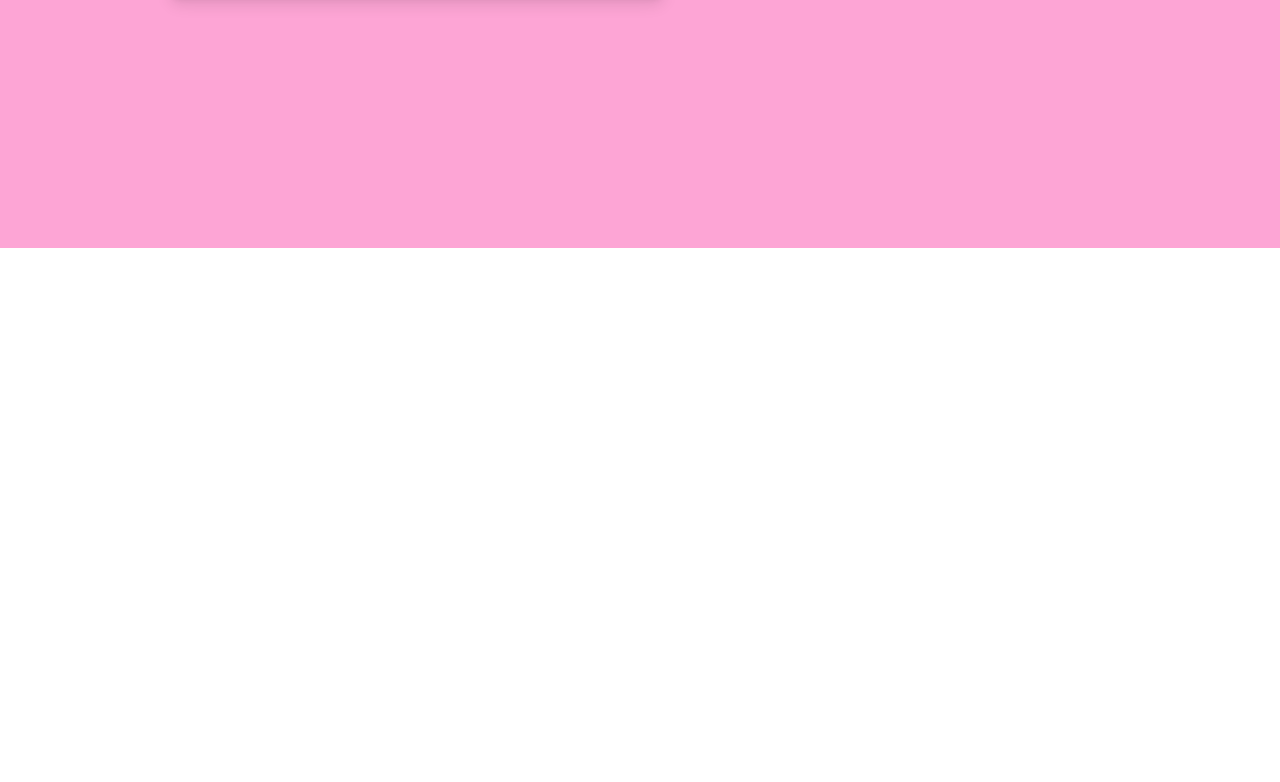
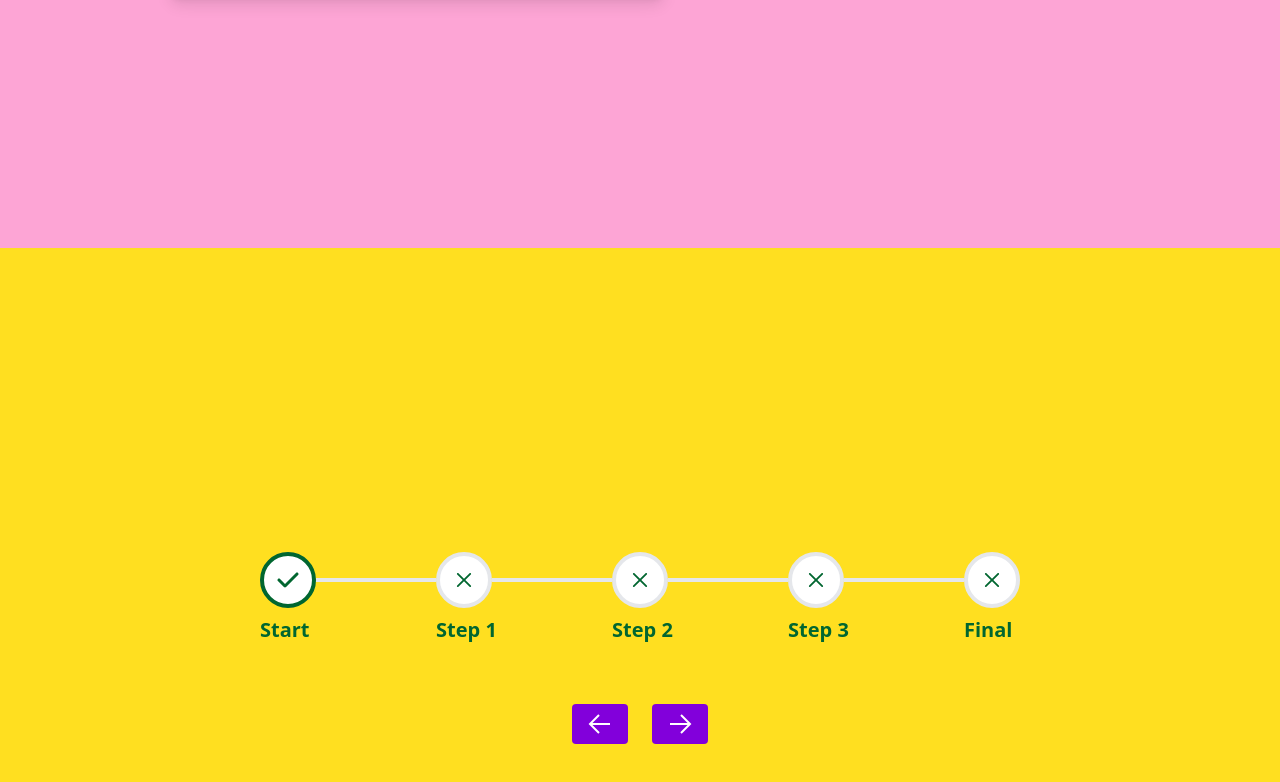
Before and after one commit to MyronyukNestor/react-mini-projects, a React app: page / in a window 1280 px wide. Shown: the part 5592-6374 px from the top of the page. Before the commit the page ends 5840 px from the top, so only its background shows below. Built offline with nearby package versions, Linux system fonts and the light colour scheme; no server answers; the HTML template or start-up script is replaced by a standard one.

Commit message:
added step progress bar project

```diff
--- a/src/App.jsx
+++ b/src/App.jsx
@@ -2,6 +2,7 @@ import AgeCalculator from "./projects/AgeCalculator/AgeCalculator";
 import DiceRollSimulator from "./projects/DiceRollSimulator/DiceRollSimulator";
 import RecipeBook from "./projects/RecipeBook/RecipeBook";
 import RockPaperScissors from "./projects/RockPaperScissors/RockPaperScissors";
+import StepProgressBar from "./projects/StepProgressBar/StepProgressBar";
 import TabsSection from "./projects/TabsSection/TabsSection";
 import TemperatureConverter from "./projects/TemperatureConverter/TemperatureConverter";
 import TestimonialSlider from "./projects/TestimonialSlider/TestimonialSlider";
@@ -35,6 +36,9 @@ const App = () => {
       <div className="h-screen flex justify-center items-center bg-pink-300">
         <TabsSection />
       </div>
+      <div className="h-screen flex justify-center items-center bg-yellow-300">
+        <StepProgressBar />
+      </div>
     </div>
   );
 };
--- /dev/null
+++ b/src/projects/StepProgressBar/StepProgressBar.jsx
@@ -0,0 +1,68 @@
+import { FaCheck } from "react-icons/fa6";
+import { RxCross2 } from "react-icons/rx";
+import { GrLinkNext, GrLinkPrevious } from "react-icons/gr";
+import { useState } from "react";
+
+const StepProgressBar = () => {
+  const steps = ["Start", "Step 1", "Step 2", "Step 3", "Final"];
+
+  const [currentStep, setCurrentStep] = useState(0);
+
+  const prevStep = () => {
+    if (currentStep > 0) {
+      setCurrentStep((prevStep) => prevStep - 1);
+    }
+  };
+
+  const nextStep = () => {
+    if (currentStep !== steps.length - 1) {
+      setCurrentStep((prevStep) => prevStep + 1);
+    }
+  };
+
+  return (
+    <div className="flex flex-col items-center gap-15">
+      <div className="flex items-center">
+        {steps.map((step, idx) => (
+          <div className="flex flex-col gap-2">
+            <div className="flex items-center">
+              <div
+                className={`rounded-full p-3 bg-white border-4 border-gray-200 ${
+                  currentStep >= idx && "border-green-800 transition-colors duration-800"
+                }`}
+              >
+                <span className="text-2xl text-green-800">
+                  {currentStep >= idx ? <FaCheck /> : <RxCross2 />}
+                </span>
+              </div>
+              {idx !== steps.length - 1 && (
+                <hr
+                  className={`h-1 w-30 bg-gray-200 border-none transition-colors duration-800 ${
+                    currentStep > idx && "bg-green-800"
+                  } `}
+                />
+              )}
+            </div>
+            <p className="text-green-800 text-xl font-semibold">{step}</p>
+          </div>
+        ))}
+      </div>
+      <div className="flex gap-6">
+        <button
+          onClick={prevStep}
+          className="px-4 py-2 bg-purple-700 rounded text-white text-2xl cursor-pointer hover:bg-purple-800 duration-200"
+        >
+          <GrLinkPrevious />
+        </button>
+        <button
+          onClick={nextStep}
+          className="px-4 py-2 bg-purple-700 rounded text-white text-2xl cursor-pointer hover:bg-purple-800 duration-200"
+        >
+          <GrLinkNext />
+        </button>
+      </div>
+    </div>
+  );
+};
+
+export default StepProgressBar;
--- a/src/projects/TestimonialSlider/TestimonialSlider.jsx
+++ b/src/projects/TestimonialSlider/TestimonialSlider.jsx
@@ -34,7 +34,7 @@ const TestimonialSlider = () => {
   }, []);
 
   return (
- <div className="w-1/3 p-6 rounded-xl bg-purple-600 shadow-xl flex flex-col items-center justify-start text-white">
+ <div className="w-2xl p-6 rounded-xl bg-purple-600 shadow-xl flex flex-col items-center justify-start text-white">
       <img
         src={photoUrl}
         alt={name}
```
